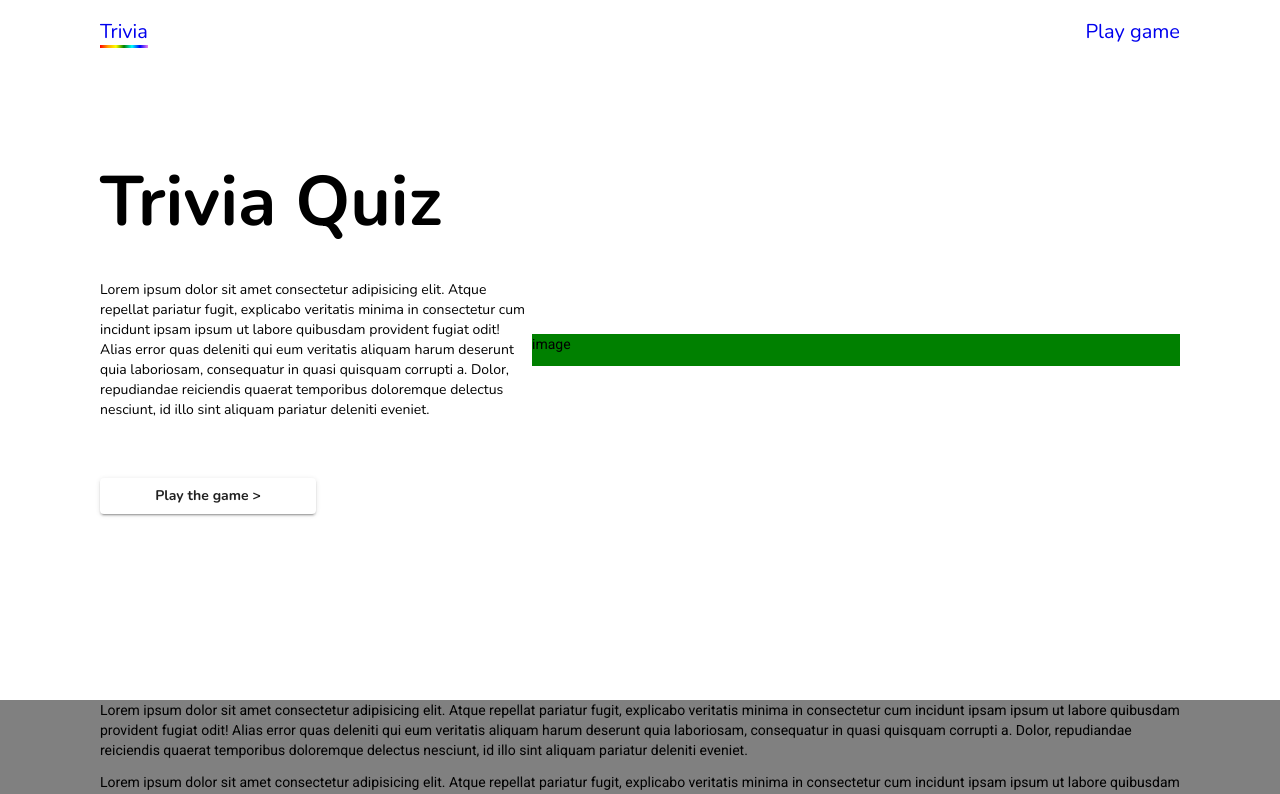
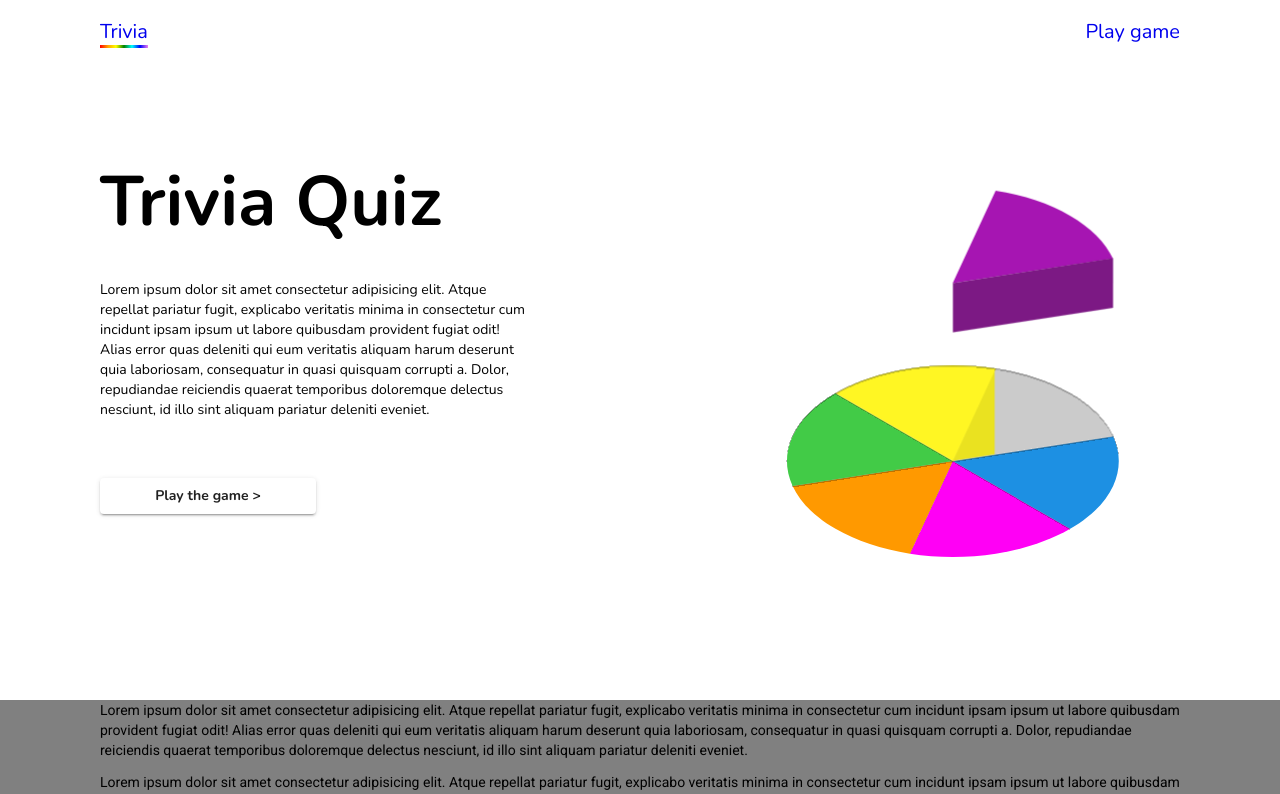
Before and after one commit to MichielTondeur/Angular-QuizApp, an Angular app: page / in a window 1280 px wide. Shown: the top 794 px of the page. Built offline with nearby package versions, Linux system fonts and the light colour scheme; a web font is replaced by a local one.

Commit message:
feat(main): add svg image

```diff
--- a/src/app/components/main/main.component.html
+++ b/src/app/components/main/main.component.html
@@ -7,7 +7,95 @@
         <a mat-raised-button routerLink="/game" routerLinkActive="active">Play the game ></a>
       </section>
       <section class="main-container-right">
-        <p>image</p>
+        <svg width="2396" height="2557" viewBox="0 0 2396 2557" fill="none" xmlns="http://www.w3.org/2000/svg">
+          <g id="logo">
+          <g id="Ellipse 13" filter="url(#filter0_i)">
+          <path d="M1818.12 2223.01C1709.32 2285.82 1573.81 2330.99 1425.19 2353.98C1276.58 2376.96 1120.1 2376.96 971.485 2353.98L1198.34 1865.21L1818.12 2223.01Z" fill="#FF00F5"/>
+          </g>
+          <g id="Ellipse 14" filter="url(#filter1_i)">
+          <path d="M971.47 2353.97C822.855 2330.99 687.34 2285.82 578.546 2223.01C469.752 2160.2 391.513 2081.97 351.691 1996.18L1198.33 1865.21L971.47 2353.97Z" fill="#FF9900"/>
+          </g>
+          <g id="Ellipse 15" filter="url(#filter2_i)">
+          <path d="M2044.98 1734.24C2084.8 1820.03 2084.8 1910.37 2044.98 1996.16C2005.16 2081.96 1926.92 2160.19 1818.12 2223L1198.34 1865.2L2044.98 1734.24Z" fill="#1D90E3"/>
+          </g>
+          <g id="Ellipse 16" filter="url(#filter3_i)">
+          <path d="M351.697 1996.18C311.876 1910.38 311.876 1820.05 351.697 1734.25C391.518 1648.46 469.758 1570.22 578.552 1507.42L1198.33 1865.21L351.697 1996.18Z" fill="#42CB47"/>
+          </g>
+          <g id="floating">
+          <path id="Ellipse 17" d="M1424.18 202.452C1572.79 225.441 1708.31 270.608 1817.1 333.415C1925.89 396.222 2004.13 474.455 2043.96 560.25L1197.32 691.214L1424.18 202.452Z" fill="#A615B2"/>
+          <path id="Vector 2" d="M1199 691V950L2044 820V559L1199 691Z" fill="#7C1984" stroke="#7C1984"/>
+          </g>
+          <g id="Ellipse 19" filter="url(#filter4_i)">
+          <path d="M1425.18 1376.45C1573.8 1399.44 1709.31 1444.61 1818.1 1507.42C1926.9 1570.22 2005.14 1648.45 2044.96 1734.25L1198.33 1865.21L1425.18 1376.45Z" fill="#CBCBCB"/>
+          </g>
+          <path id="Vector 1" d="M1418.5 1828.5V1382L1197.5 1864L1418.5 1828.5Z" fill="#EAE220" stroke="#EAE220"/>
+          <g id="Ellipse 18" filter="url(#filter5_i)">
+          <path d="M578.551 1507.39C687.345 1444.59 822.86 1399.42 971.475 1376.43C1120.09 1353.44 1276.57 1353.44 1425.18 1376.43L1198.33 1865.19L578.551 1507.39Z" fill="#FFF623"/>
+          </g>
+          </g>
+          <defs>
+          <filter id="filter0_i" x="971.484" y="1865.21" width="846.634" height="510.003" filterUnits="userSpaceOnUse" color-interpolation-filters="sRGB">
+          <feFlood flood-opacity="0" result="BackgroundImageFix"/>
+          <feBlend mode="normal" in="SourceGraphic" in2="BackgroundImageFix" result="shape"/>
+          <feColorMatrix in="SourceAlpha" type="matrix" values="0 0 0 0 0 0 0 0 0 0 0 0 0 0 0 0 0 0 127 0" result="hardAlpha"/>
+          <feOffset dy="8"/>
+          <feGaussianBlur stdDeviation="2"/>
+          <feComposite in2="hardAlpha" operator="arithmetic" k2="-1" k3="1"/>
+          <feColorMatrix type="matrix" values="0 0 0 0 0 0 0 0 0 0 0 0 0 0 0 0 0 0 0.25 0"/>
+          <feBlend mode="normal" in2="shape" result="effect1_innerShadow"/>
+          </filter>
+          <filter id="filter1_i" x="351.691" y="1865.21" width="846.634" height="492.762" filterUnits="userSpaceOnUse" color-interpolation-filters="sRGB">
+          <feFlood flood-opacity="0" result="BackgroundImageFix"/>
+          <feBlend mode="normal" in="SourceGraphic" in2="BackgroundImageFix" result="shape"/>
+          <feColorMatrix in="SourceAlpha" type="matrix" values="0 0 0 0 0 0 0 0 0 0 0 0 0 0 0 0 0 0 127 0" result="hardAlpha"/>
+          <feOffset dy="8"/>
+          <feGaussianBlur stdDeviation="2"/>
+          <feComposite in2="hardAlpha" operator="arithmetic" k2="-1" k3="1"/>
+          <feColorMatrix type="matrix" values="0 0 0 0 0 0 0 0 0 0 0 0 0 0 0 0 0 0 0.25 0"/>
+          <feBlend mode="normal" in2="shape" result="effect1_innerShadow"/>
+          </filter>
+          <filter id="filter2_i" x="1198.34" y="1734.24" width="876.5" height="492.762" filterUnits="userSpaceOnUse" color-interpolation-filters="sRGB">
+          <feFlood flood-opacity="0" result="BackgroundImageFix"/>
+          <feBlend mode="normal" in="SourceGraphic" in2="BackgroundImageFix" result="shape"/>
+          <feColorMatrix in="SourceAlpha" type="matrix" values="0 0 0 0 0 0 0 0 0 0 0 0 0 0 0 0 0 0 127 0" result="hardAlpha"/>
+          <feOffset dy="8"/>
+          <feGaussianBlur stdDeviation="2"/>
+          <feComposite in2="hardAlpha" operator="arithmetic" k2="-1" k3="1"/>
+          <feColorMatrix type="matrix" values="0 0 0 0 0 0 0 0 0 0 0 0 0 0 0 0 0 0 0.25 0"/>
+          <feBlend mode="normal" in2="shape" result="effect1_innerShadow"/>
+          </filter>
+          <filter id="filter3_i" x="321.83" y="1507.42" width="876.5" height="492.762" filterUnits="userSpaceOnUse" color-interpolation-filters="sRGB">
+          <feFlood flood-opacity="0" result="BackgroundImageFix"/>
+          <feBlend mode="normal" in="SourceGraphic" in2="BackgroundImageFix" result="shape"/>
+          <feColorMatrix in="SourceAlpha" type="matrix" values="0 0 0 0 0 0 0 0 0 0 0 0 0 0 0 0 0 0 127 0" result="hardAlpha"/>
+          <feOffset dy="8"/>
+          <feGaussianBlur stdDeviation="2"/>
+          <feComposite in2="hardAlpha" operator="arithmetic" k2="-1" k3="1"/>
+          <feColorMatrix type="matrix" values="0 0 0 0 0 0 0 0 0 0 0 0 0 0 0 0 0 0 0.25 0"/>
+          <feBlend mode="normal" in2="shape" result="effect1_innerShadow"/>
+          </filter>
+          <filter id="filter4_i" x="1198.32" y="1376.45" width="846.634" height="492.762" filterUnits="userSpaceOnUse" color-interpolation-filters="sRGB">
+          <feFlood flood-opacity="0" result="BackgroundImageFix"/>
+          <feBlend mode="normal" in="SourceGraphic" in2="BackgroundImageFix" result="shape"/>
+          <feColorMatrix in="SourceAlpha" type="matrix" values="0 0 0 0 0 0 0 0 0 0 0 0 0 0 0 0 0 0 127 0" result="hardAlpha"/>
+          <feOffset dy="8"/>
+          <feGaussianBlur stdDeviation="2"/>
+          <feComposite in2="hardAlpha" operator="arithmetic" k2="-1" k3="1"/>
+          <feColorMatrix type="matrix" values="0 0 0 0 0 0 0 0 0 0 0 0 0 0 0 0 0 0 0.25 0"/>
+          <feBlend mode="normal" in2="shape" result="effect1_innerShadow"/>
+          </filter>
+          <filter id="filter5_i" x="578.551" y="1359.19" width="846.634" height="510.003" filterUnits="userSpaceOnUse" color-interpolation-filters="sRGB">
+          <feFlood flood-opacity="0" result="BackgroundImageFix"/>
+          <feBlend mode="normal" in="SourceGraphic" in2="BackgroundImageFix" result="shape"/>
+          <feColorMatrix in="SourceAlpha" type="matrix" values="0 0 0 0 0 0 0 0 0 0 0 0 0 0 0 0 0 0 127 0" result="hardAlpha"/>
+          <feOffset dy="8"/>
+          <feGaussianBlur stdDeviation="2"/>
+          <feComposite in2="hardAlpha" operator="arithmetic" k2="-1" k3="1"/>
+          <feColorMatrix type="matrix" values="0 0 0 0 0 0 0 0 0 0 0 0 0 0 0 0 0 0 0.25 0"/>
+          <feBlend mode="normal" in2="shape" result="effect1_innerShadow"/>
+          </filter>
+          </defs>
+          </svg>
       </section>
     </section>
   </section>
--- a/src/app/components/main/main.component.scss
+++ b/src/app/components/main/main.component.scss
@@ -39,7 +39,29 @@
 
   .main-container-right {
     flex: 3;
-    background-color: green;
+    display: flex;
+    justify-content: flex-end;
+
+    svg {
+      width: 70%;
+      height: 70%;
+
+      #floating {
+        animation: 4s ease-in-out 0s infinite float;
+      }
+    }
+  }
+}
+
+@keyframes float {
+  0% {
+    transform: translateY(0%);
+  }
+  50% {
+    transform: translateY(10%);
+  }
+  100% {
+    transform: translateY(0%);
   }
 }
 
```
